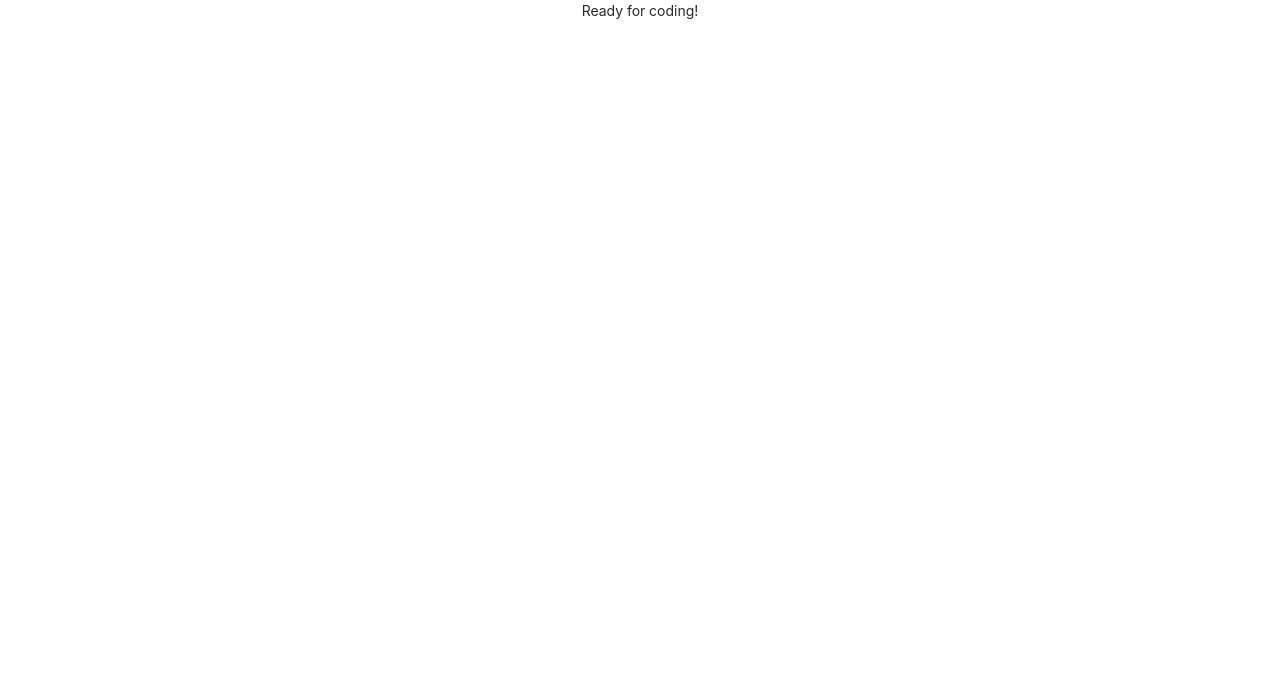
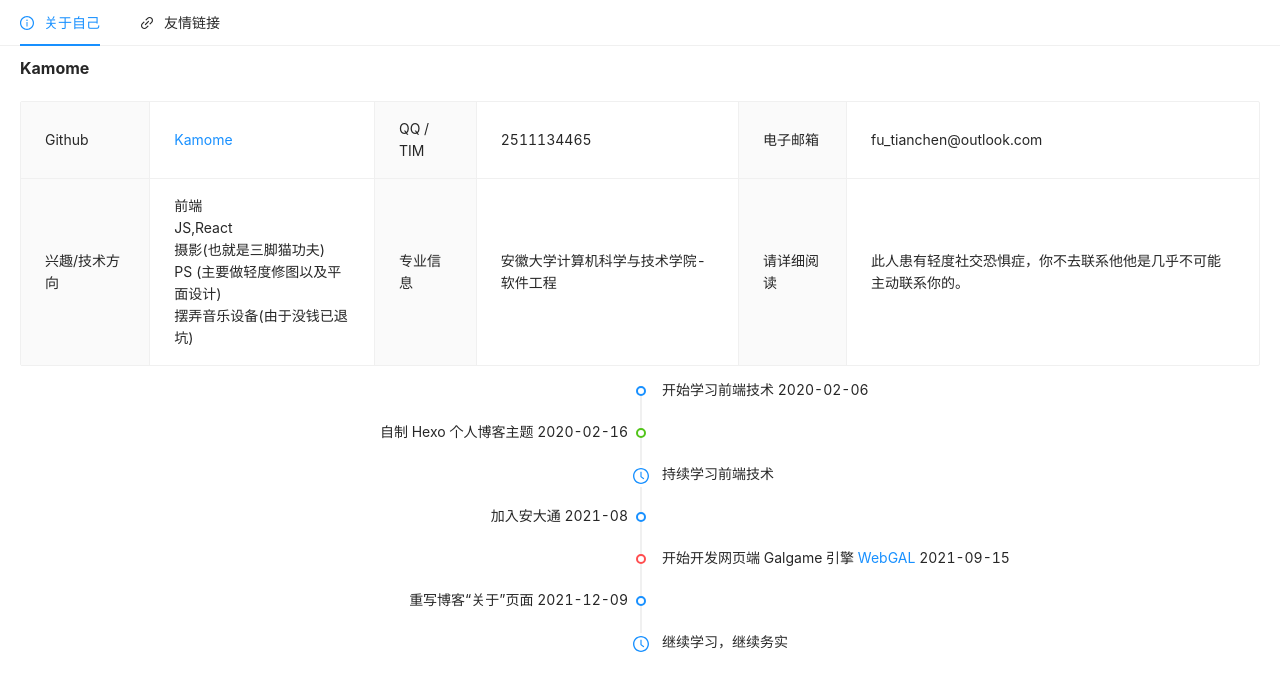
Before and after one commit to MakinoharaShoko/Kamome_Info_App, a React (Create React App) app: page / in a window 1280 px wide. Shown: the top 690 px of the page. Built offline with nearby package versions, Linux system fonts and the light colour scheme; some icons are missing.

Commit message:
完成基础结构

```diff
--- a/src/App.js
+++ b/src/App.js
@@ -1,12 +1,20 @@
 import './App.css';
-import {Button} from "antd";
+import { Menu } from 'antd';
+import { InfoCircleOutlined ,LinkOutlined } from '@ant-design/icons';
+import Navi from "./Components/NaviBar/NaviBar";
+import {useState} from "react";
+import About from "./Page/About/About";
+import Links from "./Page/Links/Links";
 
 function App() {
-  return (
-    <div className="App">
-        Ready for coding!
-    </div>
-  );
+    const [page,setPage] = useState('About')
+    return (
+        <div className="App">
+            <Navi setPage={setPage}/>
+            {(page ==='About')&&<About/>}
+            {(page ==='Links')&&<Links/>}
+        </div>
+    );
 }
 
 export default App;
--- /dev/null
+++ b/src/Components/NaviBar/NaviBar.js
@@ -0,0 +1,33 @@
+import { Menu } from 'antd';
+import { InfoCircleOutlined, LinkOutlined } from '@ant-design/icons';
+import React from "react";
+
+const { SubMenu } = Menu;
+
+class Navi extends React.Component {
+    state = {
+        current: 'mail',
+    };
+
+    handleClick = e => {
+        console.log('click ', e);
+        this.setState({ current: e.key });
+        this.props.setPage(e.key);
+    };
+
+    render() {
+        const { current } = this.state;
+        return (
+            <Menu onClick={this.handleClick} selectedKeys={[current]} mode="horizontal">
+                <Menu.Item key="About" icon={<InfoCircleOutlined />}>
+                    关于自己
+                </Menu.Item>
+                <Menu.Item key="Links"  icon={<LinkOutlined />}>
+                    友情链接
+                </Menu.Item>
+            </Menu>
+        );
+    }
+}
+
+export default Navi;
--- /dev/null
+++ b/src/Controller/runtime.js
@@ -0,0 +1,5 @@
+const runtime = {
+    page:'About'
+}
+
+export {runtime}
--- /dev/null
+++ b/src/Page/About/About.js
@@ -0,0 +1,44 @@
+import './about.css'
+import {Descriptions, Timeline} from 'antd';
+import { ClockCircleOutlined } from '@ant-design/icons';
+
+
+const About = ()=>{
+    return <div id={"about"}>
+        <Descriptions title="Kamome" bordered>
+            <Descriptions.Item label="Github"><a href="https://github.com/MakinoharaShoko">Kamome</a></Descriptions.Item>
+            <Descriptions.Item label="QQ / TIM">2511134465</Descriptions.Item>
+            <Descriptions.Item label="电子邮箱">fu_tianchen@outlook.com</Descriptions.Item>
+            <Descriptions.Item label="兴趣/技术方向">
+                前端<br/>
+                JS,React<br/>
+                摄影(也就是三脚猫功夫)<br/>
+                PS (主要做轻度修图以及平面设计)<br/>
+                摆弄音乐设备(由于没钱已退坑)
+            </Descriptions.Item>
+            <Descriptions.Item label="专业信息">
+                安徽大学计算机科学与技术学院-软件工程
+            </Descriptions.Item>
+            <Descriptions.Item label="请详细阅读">
+                此人患有轻度社交恐惧症，你不去联系他他是几乎不可能主动联系你的。
+            </Descriptions.Item>
+        </Descriptions>
+        <Timeline mode="alternate" style={{padding:'20px 0 0 0'}}>
+            <Timeline.Item>开始学习前端技术 2020-02-06</Timeline.Item>
+            <Timeline.Item color="green">自制 Hexo 个人博客主题 2020-02-16</Timeline.Item>
+            <Timeline.Item dot={<ClockCircleOutlined style={{ fontSize: '16px' }} />}>
+                持续学习前端技术
+            </Timeline.Item>
+            <Timeline.Item>加入安大通 2021-08</Timeline.Item>
+            <Timeline.Item color="red">开始开发网页端 Galgame 引擎
+                <a href="https://github.com/MakinoharaShoko/WebGAL" target="_blank" rel="noopener"> WebGAL </a>
+                2021-09-15</Timeline.Item>
+            <Timeline.Item>重写博客“关于”页面 2021-12-09</Timeline.Item>
+            <Timeline.Item dot={<ClockCircleOutlined style={{ fontSize: '16px' }} />}>
+                继续学习，继续务实
+            </Timeline.Item>
+        </Timeline>
+    </div>
+}
+
+export default About;
--- /dev/null
+++ b/src/Page/About/about.css
@@ -0,0 +1,4 @@
+#about{
+    text-align: left;
+    padding: 10px 20px 10px 20px;
+}
--- /dev/null
+++ b/src/Page/Links/Links.js
@@ -0,0 +1,20 @@
+import './links.css'
+import { Typography, Divider } from 'antd';
+
+const { Title, Paragraph, Text, Link } = Typography;
+
+const Links = ()=>{
+    return <div>
+        <Typography>
+            <Title>友情链接</Title>
+            <Paragraph>
+                <a href="http://ylinknest.top/" target="_blank" rel="noopener">ylink’s Nest</a>
+            </Paragraph>
+            <Paragraph>
+                ……本人乃社交恐惧症患者，不要指望这里有多少友链，如果想加的话可以联系我……
+            </Paragraph>
+        </Typography>
+    </div>
+}
+
+export default Links;
```
Also changed, not shown: src/Page/Links/links.css (added).
